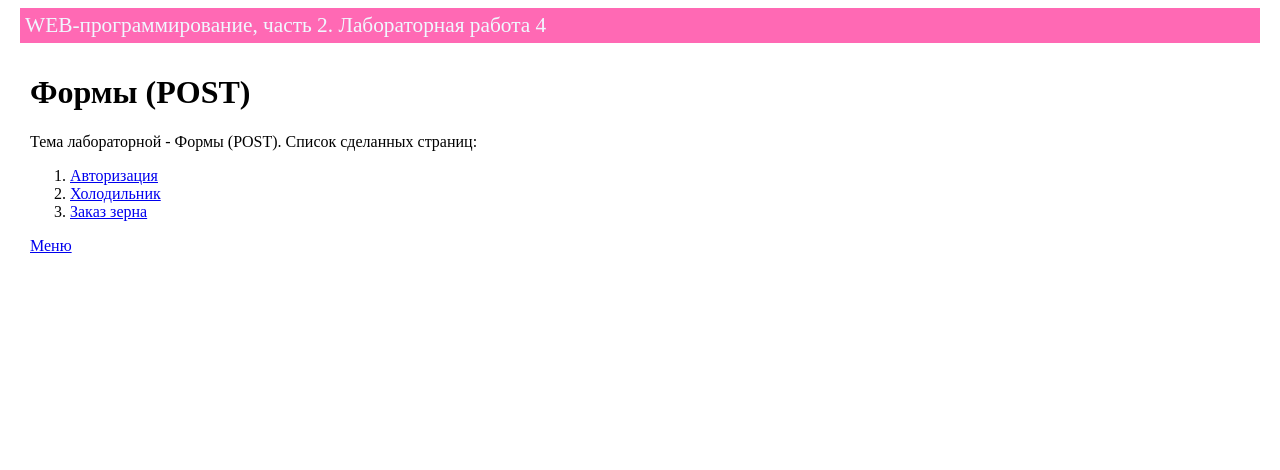
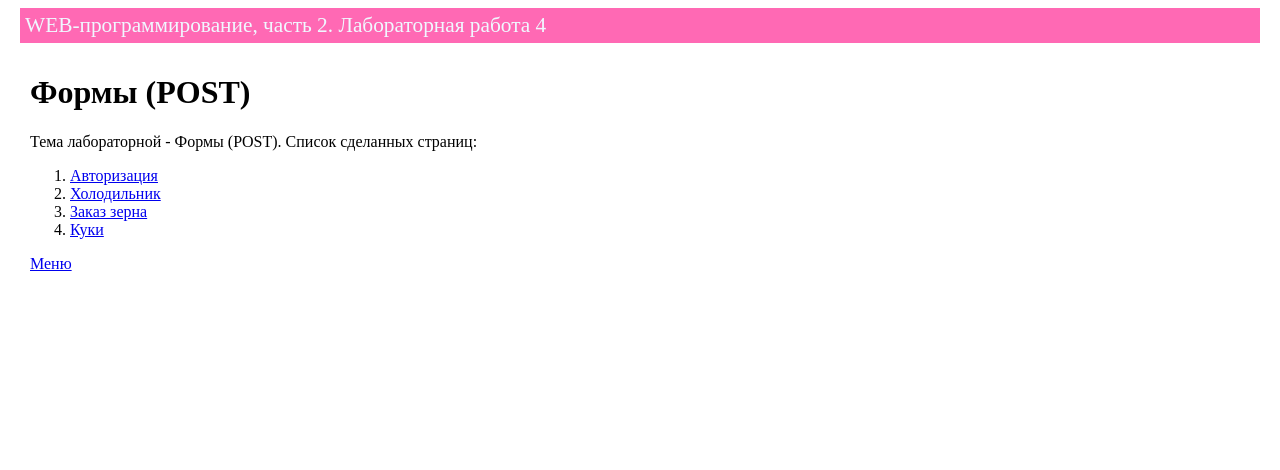
Before and after one commit to ffuchi/web-programming-labs-2, a Flask app: page /lab4/ in a window 1280 px wide. Shown: the top 470 px of the page. Run offline with Flask 3, Linux system fonts and the light colour scheme.

Commit message:
Куки

```diff
--- a/lab4.py
+++ b/lab4.py
@@ -93,3 +93,20 @@ def seed():
             error=''
             price = price * weight
             return render_template('receipt.html', price=price, error=error, weight=weight)
+
+
+@lab4.route("/lab4/cookies", methods = ['GET', 'POST'])
+def cookies():
+    if request.method == 'GET':
+        return render_template('cookies.html')
+
+    color = request.form.get('color')
+    if color is not None:
+        headers = {
+            'Set-Cookie': 'color=' + color + '; path=/',
+            'Location': '/lab4/cookies'
+        }
+        return '', 303, headers
+    else:
+        # Handle the case when no color is selected
+        return 'Please select a color.', 400
--- a/templates/base.html
+++ b/templates/base.html
@@ -6,6 +6,13 @@
     <meta name="viewport" content="width=device-width, initial-scale=1.0">
     <title>Мальцева Дарья Алексеевна.{% block lab %}{% endblock %}</title>
     <link rel="stylesheet" href="{{ url_for('static', filename='main.css') }}">
+    {% if request.cookies.get('color') %}
+    <style>
+        body {
+            color: {{ request.cookies.get('color') }};
+        }
+    </style>
+    {% endif %}
 </head>
 <body>
     <header>
--- a/templates/lab4.html
+++ b/templates/lab4.html
@@ -15,6 +15,9 @@
         <li>
             <a href="/lab4/seed">Заказ зерна</a>
         </li>
+        <li>
+            <a href="/lab4/cookies">Куки</a>
+        </li>
     </ol>
 {% endblock %}
 
```
Also changed, not shown: templates/cookies.html (added, +19 -0 lines).
